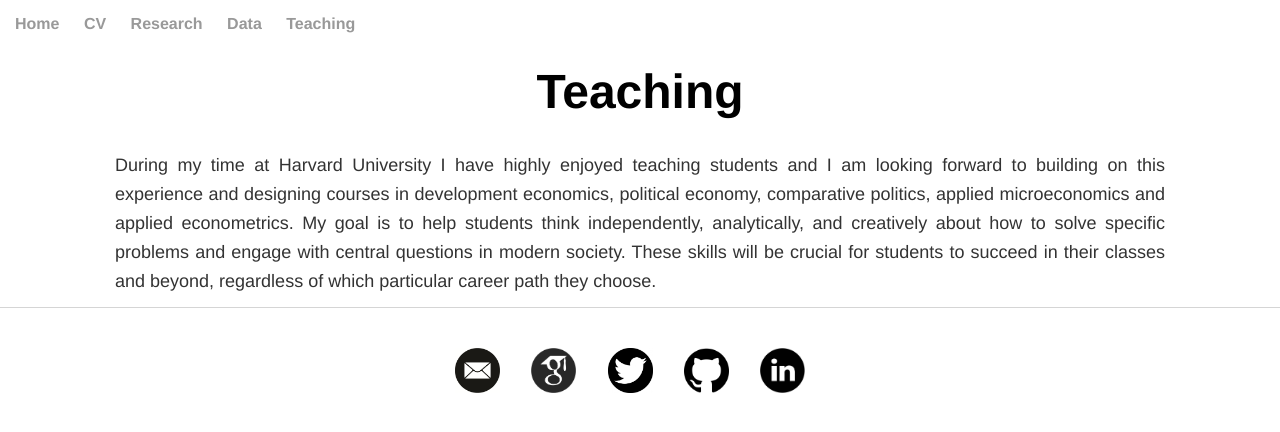
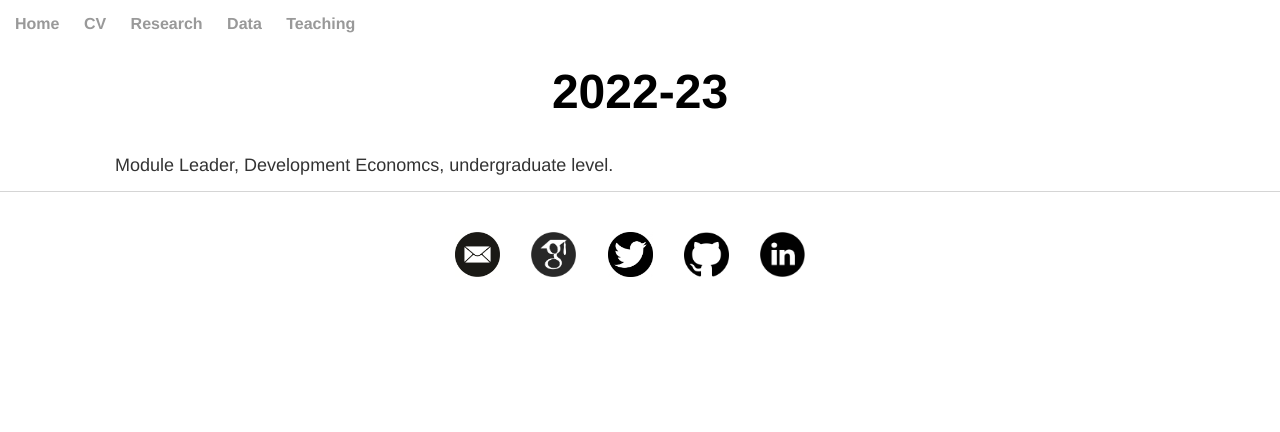
Before and after one commit to soeren-henn/soeren-henn.github.io, a Jekyll site: the page built from teaching/index.html, in a window 1280 px wide. Shown: the top 432 px of the page. Built offline with Jekyll 4.4.1, drawn with Linux system fonts in a browser that asks for light colours.

Commit message:
Update index.html

```diff
--- a/teaching/index.html
+++ b/teaching/index.html
@@ -5,7 +5,7 @@ title: Teaching
 
 <div class="teaching">
 	<div class="centre">
-		<h1>Teaching</h1>
-		<p> During my time at Harvard University I have highly enjoyed teaching students and I am looking forward to building on this experience and designing courses in development economics, political economy, comparative politics, applied microeconomics and applied econometrics. My goal is to help students think independently, analytically, and creatively about how to solve specific problems and engage with central questions in modern society. These skills will be crucial for students to succeed in their classes and beyond, regardless of which particular career path they choose.</p>
+		<h1>2022-23</h1>
+		<p> Module Leader, Development Economcs, undergraduate level.</p>
 	</div>
 </div>
```
